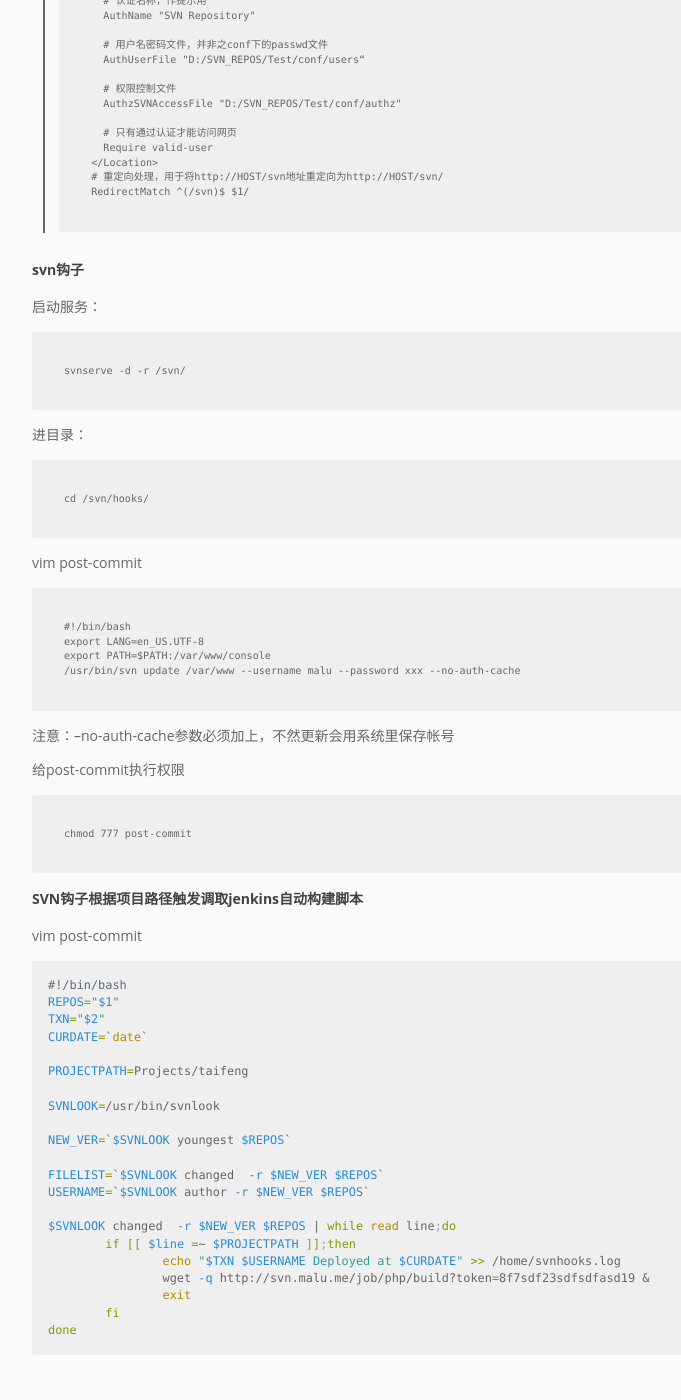
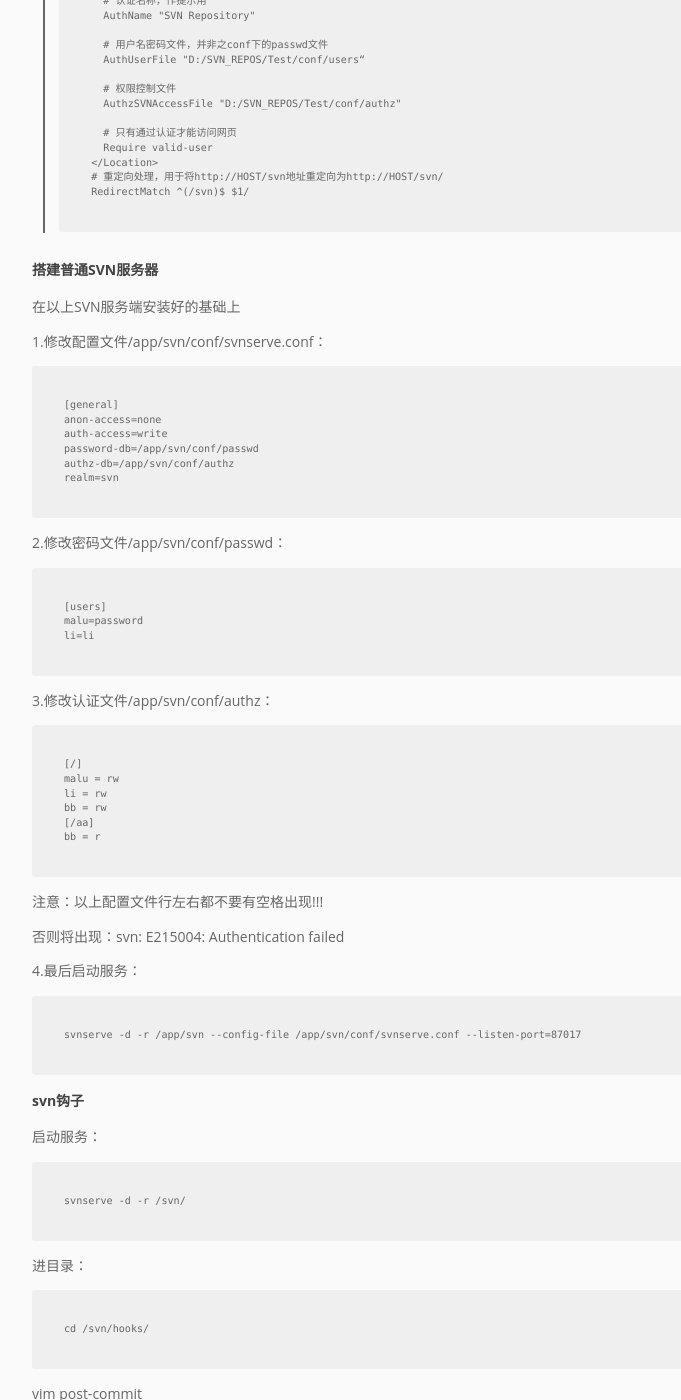
Before and after one commit to pingmalu/pingmalu.github.io, a Jekyll site: the page built from _posts/2016-05-18-SVN日常笔记.md, in a window 1280 px wide and 1400 px high, scrolled down 3287 px. Shown: the whole window, without its empty margins (168-849 px from the left). Built offline with Jekyll 4.4.1, drawn with Linux system fonts in a browser that asks for light colours; nearby versions of some CDN libraries.

Commit message:
'update'

```diff
--- a/_posts/2016-05-18-SVN日常笔记.md
+++ b/_posts/2016-05-18-SVN日常笔记.md
@@ -144,6 +144,43 @@ title: SVN日常笔记
 > 	RedirectMatch ^(/svn)$ $1/
 
 
+### 搭建普通SVN服务器
+
+在以上SVN服务端安装好的基础上
+
+1.修改配置文件/app/svn/conf/svnserve.conf：
+
+	[general]
+	anon-access=none
+	auth-access=write
+	password-db=/app/svn/conf/passwd
+	authz-db=/app/svn/conf/authz
+	realm=svn
+
+2.修改密码文件/app/svn/conf/passwd：
+
+	[users]
+	malu=password
+	li=li
+
+3.修改认证文件/app/svn/conf/authz：
+
+	[/]
+	malu = rw
+	li = rw
+	bb = rw
+	[/aa]
+	bb = r
+
+注意：以上配置文件行左右都不要有空格出现!!!
+
+否则将出现：svn: E215004: Authentication failed
+
+4.最后启动服务：
+
+	svnserve -d -r /app/svn --config-file /app/svn/conf/svnserve.conf --listen-port=87017
+
+
 
 ## svn钩子
 
```
